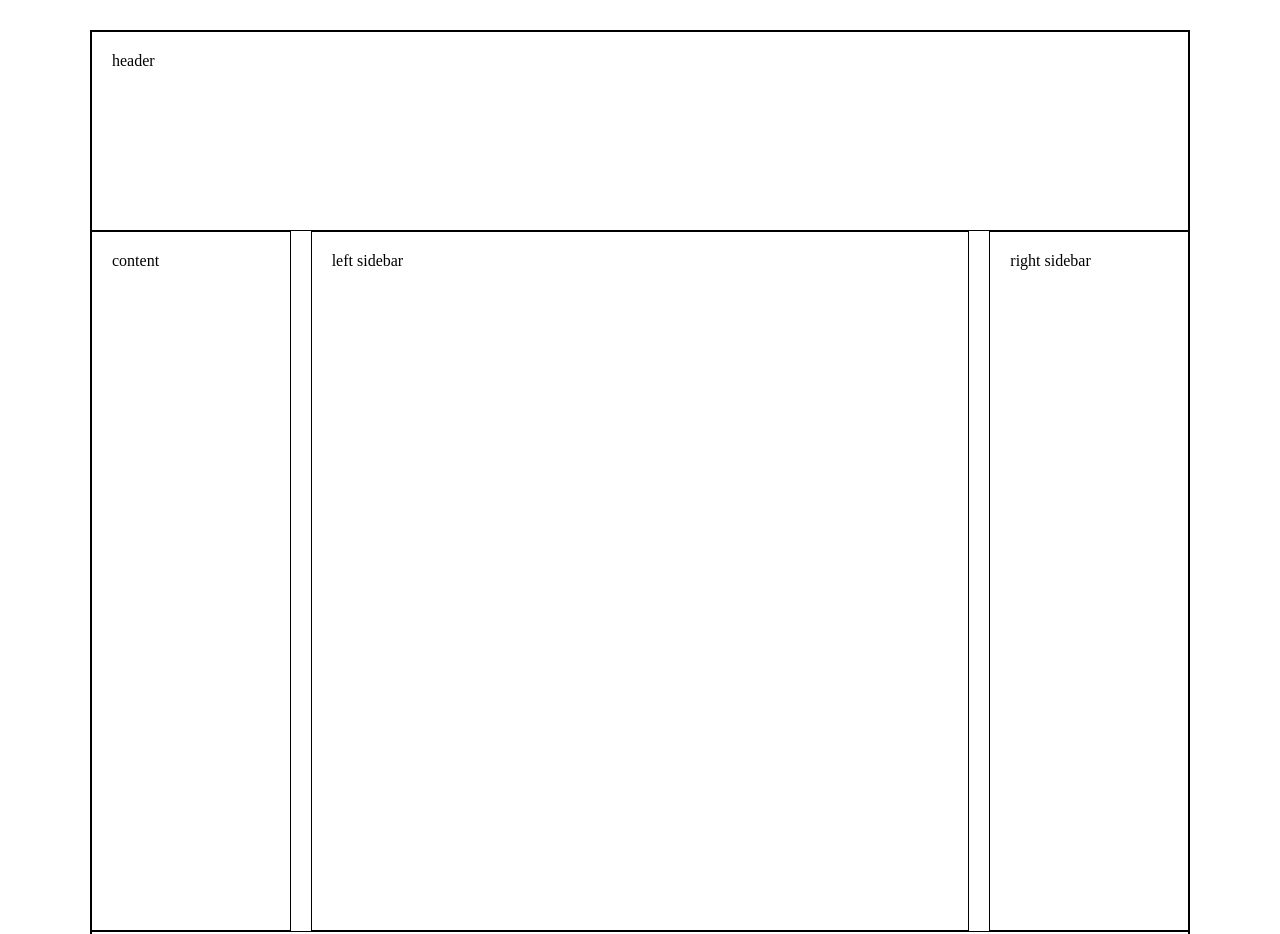
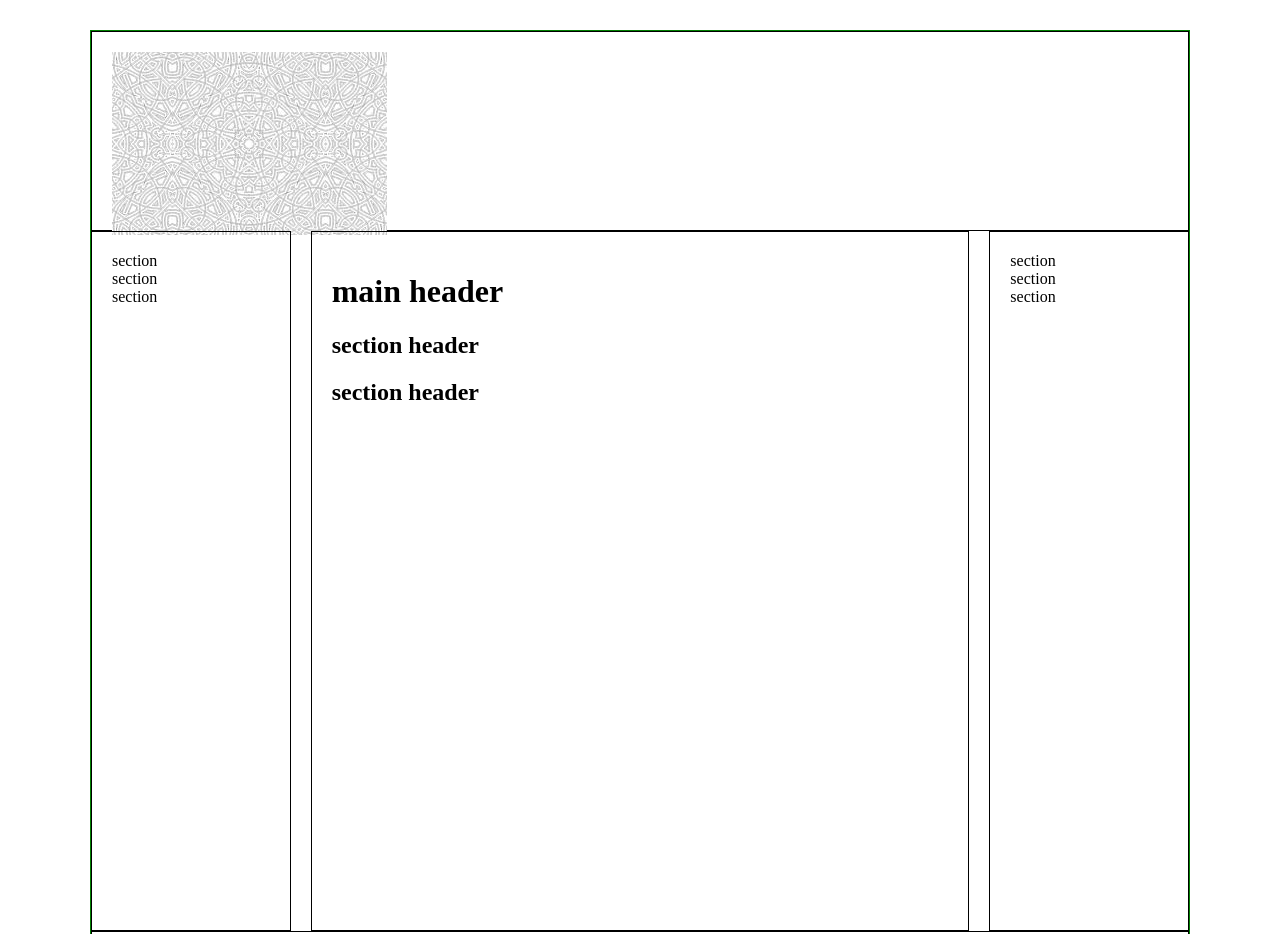
Before and after one commit to KerArSis/CSSExercises, a plain HTML site: page index.html in a window 1280 px wide. Shown: the top 934 px of the page. Drawn offline with Linux system fonts and the light colour scheme.

Commit message:
task_114

```diff
--- a/index.html
+++ b/index.html
@@ -10,17 +10,79 @@
 <body>
     <div id="wrapper">
         <div id="header">
-            header
+            <div id="logo">
+                <img src="bg.png" alt="logo">
+            </div>
+            <div id="menu">
+                <a href="#"></a>
+                <a href="#"></a>
+                <a href="#"></a>
+            </div>
         </div>
         <div id="container">
             <div id="left">
-                content
+                <div class="section">
+                    section
+                </div>
+                <div class="section">
+                    section
+                </div>
+                <div class="section">
+                    section
+                </div>
             </div>
             <div id="content">
-                left sidebar
+                <h1>main header</h1>
+
+                <div class="section">
+                    <h2>section header</h2>
+                    <div>
+                        <p>
+
+                        </p>
+                        <p>
+
+                        </p>
+                    </div>
+                    <div>
+                        <p>
+
+                        </p>
+                        <p>
+
+                        </p>
+                    </div>
+                </div>
+                <div class="section">
+                    <h2>section header</h2>
+                    <div>
+                        <p>
+
+                        </p>
+                        <p>
+
+                        </p>
+                    </div>
+                    <div>
+                        <p>
+
+                        </p>
+                        <p>
+
+                        </p>
+                    </div>
+                </div>
             </div>
             <div id="right">
-                right sidebar
+                <div class="section">
+                    section
+                </div>
+                <div class="section">
+                    section
+                </div>
+                <div class="section">
+                    section
+                </div>
             </div>
         </div>
         <div id="footer">
--- a/style.css
+++ b/style.css
@@ -5,7 +5,7 @@
 #wrapper {
 	width: 1100px;
 	margin: 30px auto;
-	border: 1px solid black;
+	border: 1px solid green;
 }
 #header {
 	height: 200px;
```
